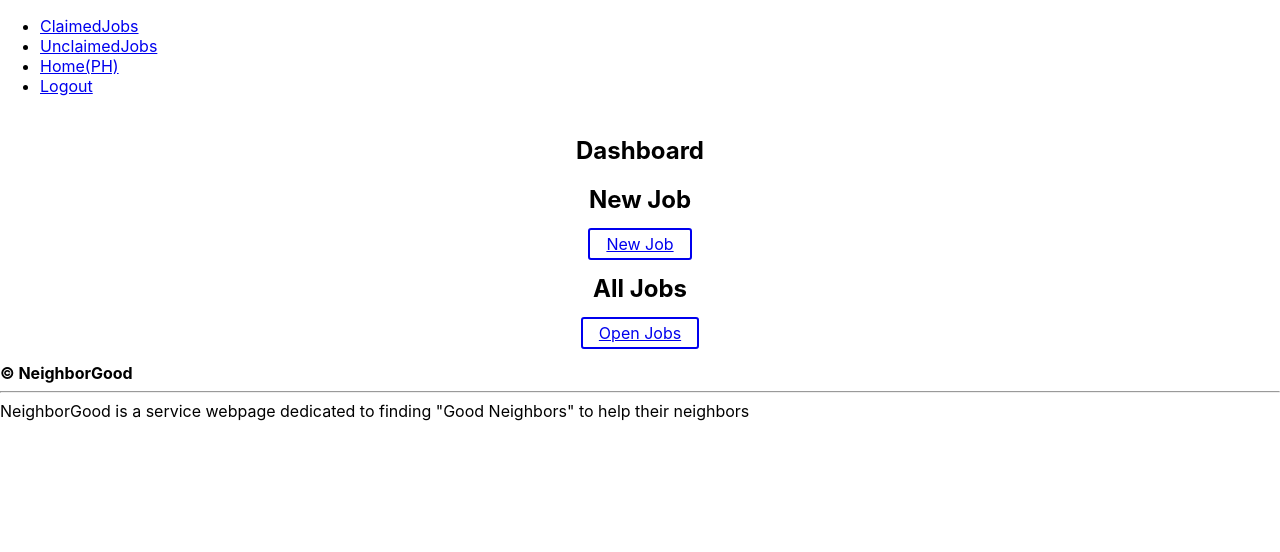
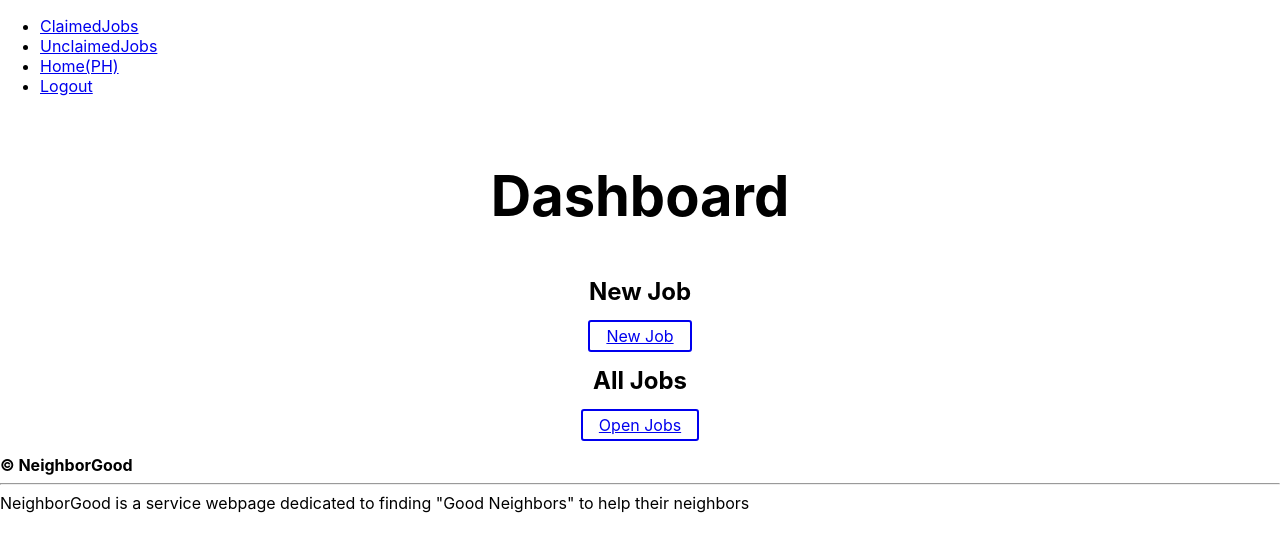
Before and after one commit to Jasonwesleysmith/neighbor-good, a React (Create React App) app in the folder client/: page / in a window 1280 px wide. Shown: the top 552 px of the page. Built offline with nearby package versions, Linux system fonts and the light colour scheme.

Commit message:
restyle dash

```diff
--- a/client/src/components/Dashboard/index.js
+++ b/client/src/components/Dashboard/index.js
@@ -5,9 +5,9 @@ function Dashboard() {
 
     return (
         <DashboardStyled>
-            <h1 className="title">Dashboard</h1>
+            <h1>Dashboard</h1>
             <div>
-                <h2>New Job</h2>
+                <h2 className="title">New Job</h2>
                 <a className="button" href="../Job" target="_blank" rel="noreferrer">
                     <span>New Job</span>
                 </a>
@@ -30,8 +30,7 @@ const DashboardStyled = styled.section `
   text-align: center;
 
   h1{
-    font-size: 2.5em;
-
+    font-size: 3.5em;
   }
   .title {
     font-size: 1.5em;
```
